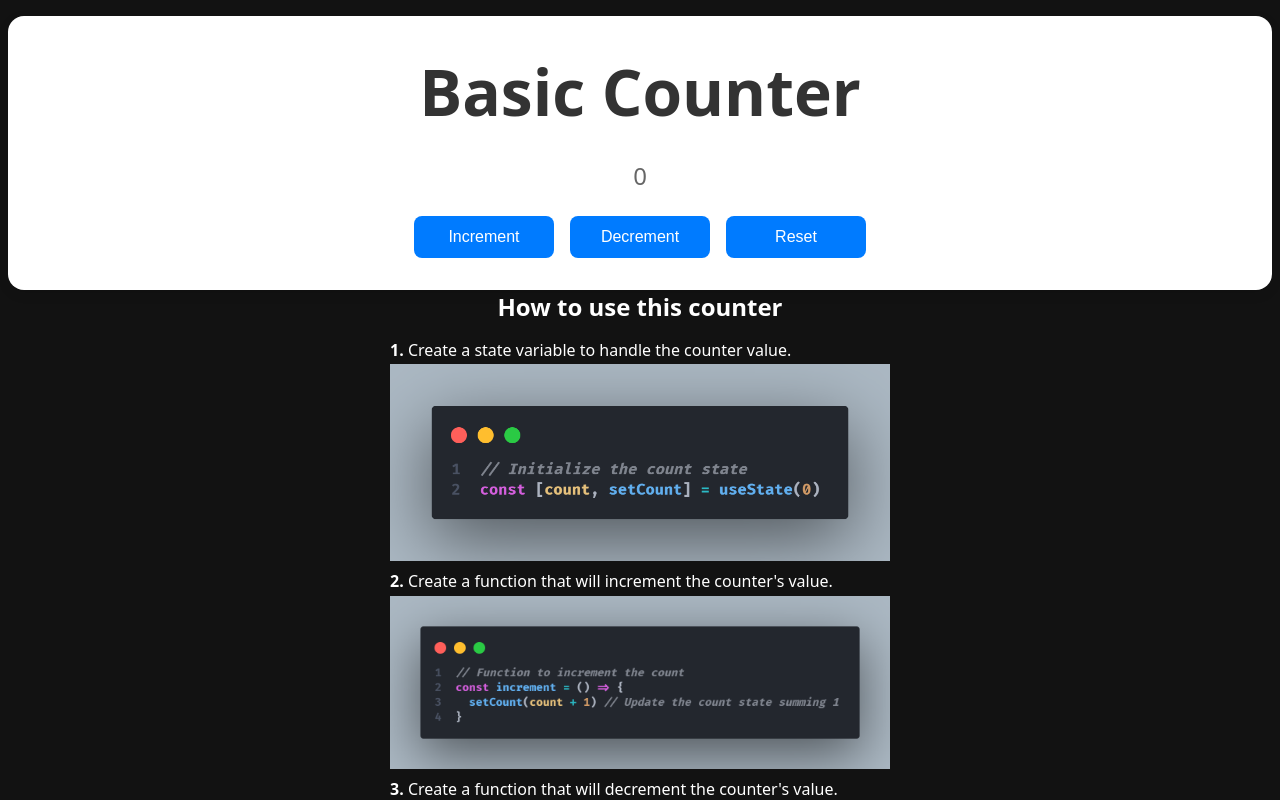
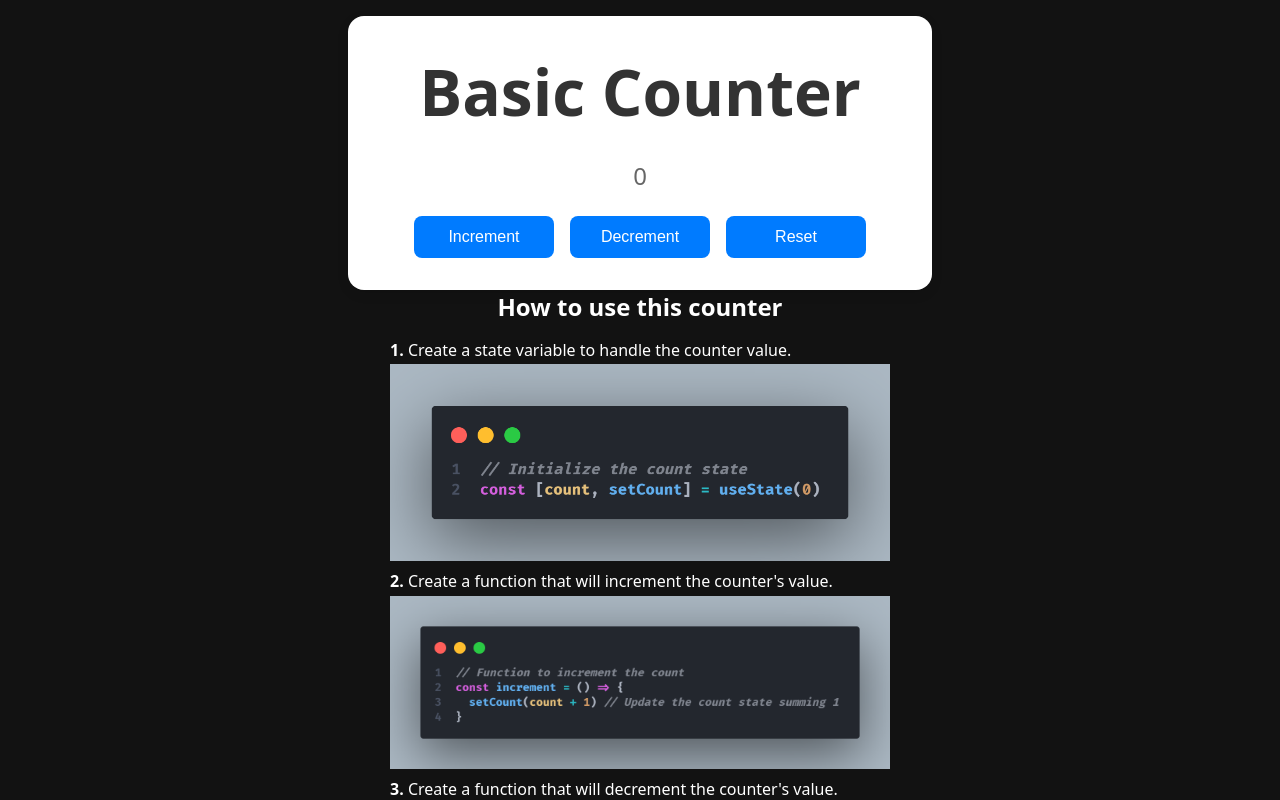
Before and after one commit to Espadv69/useState-Basics, a React (Vite) app in the folder BasicCounter/: page / in a window 1280 px wide. Shown: the top 800 px of the page. Built offline with nearby package versions, Linux system fonts and the light colour scheme; the HTML template or start-up script is replaced by a standard one.

Commit message:
Update body styles for improved layout and responsiveness

```diff
--- a/BasicCounter/src/index.css
+++ b/BasicCounter/src/index.css
@@ -7,6 +7,8 @@
 }
 
 body {
+  margin: auto;
+  max-width: 600px;
   padding: 0rem .5rem;
   font-family: system-ui, sans-serif;
 
```
